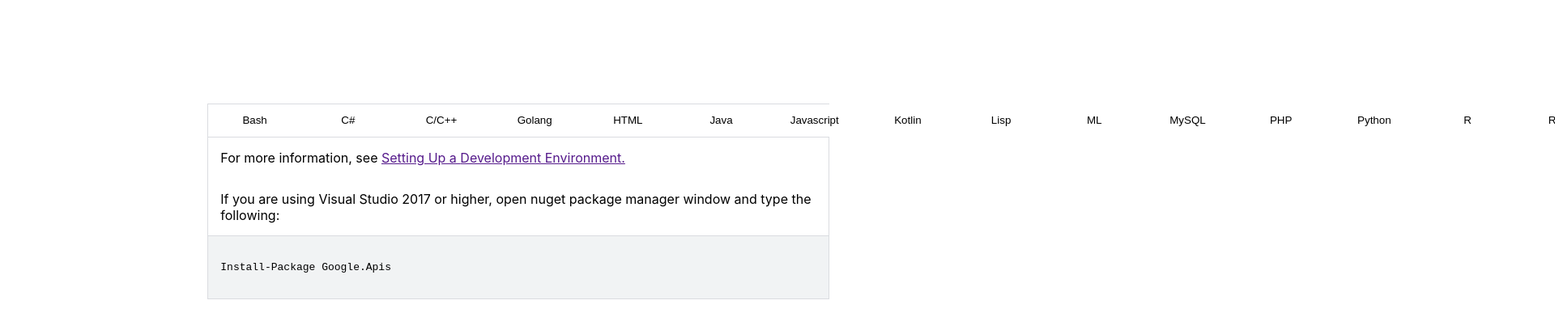
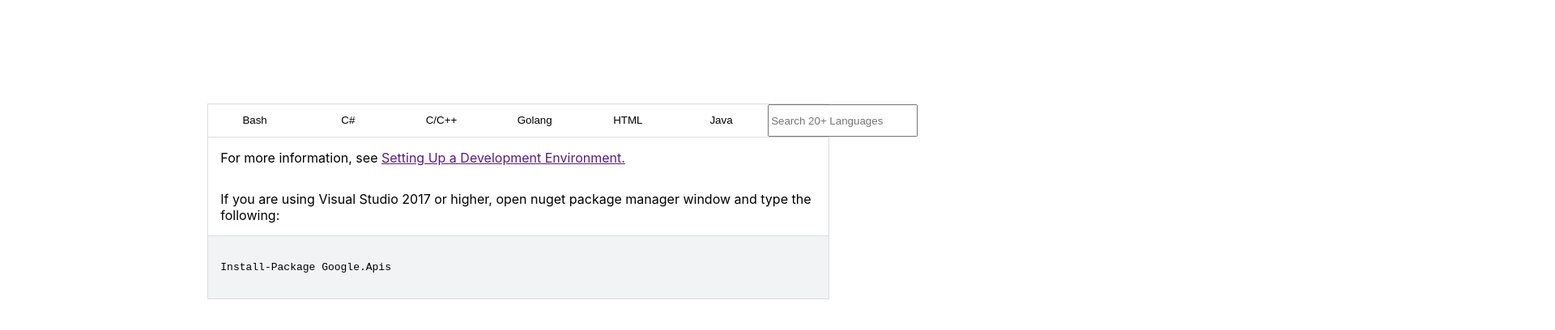
Before and after one commit to kitoshi/google_snippet, a Next.js app: page / in a window 1280 px wide. Shown: the top 408 px of the page at 81% size, 1920 px wide, since content can reach past the window. Built offline with nearby package versions, Linux system fonts and the light colour scheme.

Commit message:
search bar with filter

```diff
--- a/components/Widget.js
+++ b/components/Widget.js
@@ -5,24 +5,39 @@ import LanguageCode from './LanguageCode'
 import { useState } from 'react'
 
 export default function Widget(props) {
-  const [active, setActive] = useState([])
+  const [results, setResults] = useState('')
   Widget.propTypes = {
     languages: propTypes.array
   }
 
   const languageTab = props.languages.map((item, idx) => (
-    <button
-      key={item}
-      type='button'
-      className={styles['language-button']}
-    >
+    <button key={item} type='button' className={styles['language-button']}>
       {item}
     </button>
   ))
 
+  function handleResultsInput(e) {
+    let matches = []
+    for (const [idx, element] of props.languages.entries()) {
+      let input = e.target.value.replace(/[^a-zA-Z0-9]/g, '')
+      let regex = new RegExp(input, 'gi')
+      if (element.match(regex) !== null) {
+        matches.push(idx)
+      }
+    }
+    setResults(matches)
+  }
+
   return (
     <div className={styles.widget}>
-      <section className={styles['language-tab']}>{languageTab}</section>
+      <section className={styles['language-tab']}>
+        {results === '' ? languageTab.slice(0, 6) : languageTab[results[0]]}
+        <input
+          type='search'
+          placeholder={'Search 20+ Languages'}
+          onInput={handleResultsInput}
+        ></input>
+      </section>
       <section className={styles['language-text']}>
         <LanguageText />
       </section>
```
